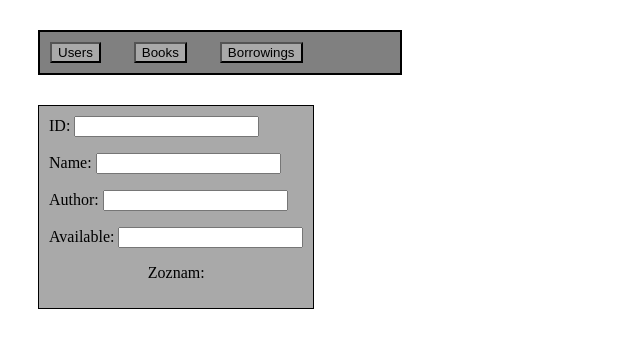
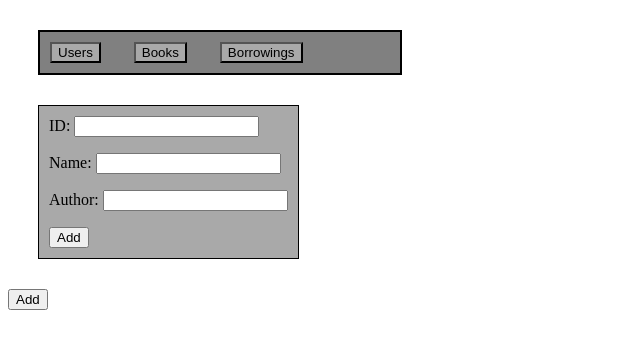
Before and after one commit to JakubUhrincat/Webovky2, an Angular app: page /books in a window 1280 px wide. Shown: the top 348 px of the page, without its empty margins (0-640 px from the left). Built offline with nearby package versions, Linux system fonts and the light colour scheme.

Commit message:
Úprava zoznamu

```diff
--- a/src/app/books-formular/books-formular.component.html
+++ b/src/app/books-formular/books-formular.component.html
@@ -2,7 +2,10 @@
     ID: <input [(ngModel)]="book.bookId"><p></p>
     Name: <input [(ngModel)]="book.bookName"><p></p>
     Author: <input [(ngModel)]="book.author"><p></p>
-    Available: <input [(ngModel)]="book.available"><p></p>
-    <p class="list">Zoznam:</p>
+  <button (click)="pridaj()">Add</button>
+  <div *ngFor="let b of books">
+    Id: <b>{{b.bookId}}</b>&nbsp;&nbsp;Name: <b>{{b.bookName}}</b>&nbsp;&nbsp;Author: <b>{{b.author}}</b>
+  </div>
 
-  </div>
+
+</div>
--- a/src/app/books-formular/books-formular.component.ts
+++ b/src/app/books-formular/books-formular.component.ts
@@ -8,8 +8,12 @@ import {Book} from "../models/book.model";
 })
 export class BooksFormularComponent implements OnInit{
 
-  book: Book = { bookId: '', bookName: '', author: '',available:'' }
+  book: Book = { bookId: '', bookName: '', author: ''}
+  books: Book[]=[];
 
+  public pridaj(){
+    this.books.push({bookId: this.book.bookId, bookName: this.book.bookName, author: this.book.author});
+  }
 
   constructor() { }
 
--- a/src/app/books-zoznam/books-zoznam.component.html
+++ b/src/app/books-zoznam/books-zoznam.component.html
@@ -1,4 +1,6 @@
-
+<div class="block">
+  <button (click)="pridaj()">Add</button>
 <div *ngFor="let b of books">
-  Id: <b>{{b.bookId}}</b>&nbsp;&nbsp;Name: <b>{{b.bookName}}</b>&nbsp;&nbsp;Author: <b>{{b.author}}</b>&nbsp;&nbsp;Available: <b>{{b.available}}</b>
+  Id: <b>{{b.bookId}}</b>&nbsp;&nbsp;Name: <b>{{b.bookName}}</b>&nbsp;&nbsp;Author: <b>{{b.author}}</b>
 </div>
+</div>
--- a/src/app/books-zoznam/books-zoznam.component.ts
+++ b/src/app/books-zoznam/books-zoznam.component.ts
@@ -6,8 +6,15 @@ import {Book} from "../models/book.model";
   templateUrl: './books-zoznam.component.html',
   styleUrls: ['./books-zoznam.component.css']
 })
-export class BooksZoznamComponent {
-
+export class BooksZoznamComponent implements OnInit{
+  book: Book = { bookId: '', bookName: '', author: ''}
   books: Book[] = [];
 
+  public pridaj(){
+    this.books.push({bookId: this.book.bookId, bookName: this.book.bookName, author: this.book.author});
+  }
+
+  ngOnInit(): void {
+  }
+
 }
--- a/src/app/borrowings-formular/borrowings-formular.component.html
+++ b/src/app/borrowings-formular/borrowings-formular.component.html
@@ -2,5 +2,9 @@
     ID :<input [(ngModel)]="borrowing.borrowingId"><p></p>
     Book :<input [(ngModel)]="borrowing.borrowingBook"><p></p>
     User : <input [(ngModel)]="borrowing.borrowingUser"><p></p>
-    <p class="list">Zoznam:</p>
+  <button (click)="pridaj()">Add</button>
+  <div *ngFor="let bw of borrowings">
+    Id: <b>{{bw.borrowingId}}</b>&nbsp;&nbsp;Book: <b>{{bw.borrowingBook}}</b>&nbsp;&nbsp;User: <b>{{bw.borrowingUser}}</b>
+  </div>
+
 </div>
--- a/src/app/borrowings-formular/borrowings-formular.component.ts
+++ b/src/app/borrowings-formular/borrowings-formular.component.ts
@@ -8,6 +8,11 @@ import {Borrowings} from "../models/borrowings.model";
 })
 export class BorrowingsFormularComponent implements OnInit {
   borrowing: Borrowings = { borrowingId: '', borrowingBook: '', borrowingUser: ''}
+  borrowings: Borrowings[]= [];
+
+  public pridaj():void{
+    this.borrowings.push({borrowingId: this.borrowing.borrowingId,borrowingBook: this.borrowing.borrowingBook, borrowingUser: this.borrowing.borrowingUser})
+  }
 
   constructor() { }
 
--- a/src/app/borrowings-zoznam/borrowings-zoznam.component.html
+++ b/src/app/borrowings-zoznam/borrowings-zoznam.component.html
@@ -1,3 +1,6 @@
+<div class="block">
+  <button (click)="pridaj()">Add</button>
 <div *ngFor="let bw of borrowings">
   Id: <b>{{bw.borrowingId}}</b>&nbsp;&nbsp;Name: <b>{{bw.borrowingBook}}</b>&nbsp;&nbsp;Author: <b>{{bw.borrowingUser}}</b>
 </div>
+</div>
--- a/src/app/borrowings-zoznam/borrowings-zoznam.component.ts
+++ b/src/app/borrowings-zoznam/borrowings-zoznam.component.ts
@@ -7,7 +7,12 @@ import {Borrowings} from "../models/borrowings.model";
   styleUrls: ['./borrowings-zoznam.component.css']
 })
 export class BorrowingsZoznamComponent implements OnInit {
+  borrowing: Borrowings = {borrowingId: '',borrowingBook:'',borrowingUser:''}
   borrowings: Borrowings[] = []
+
+  public pridaj():void{
+    this.borrowings.push({borrowingId: this.borrowing.borrowingId,borrowingBook:this.borrowing.borrowingBook,borrowingUser:this.borrowing.borrowingUser})
+  }
 
   constructor() { }
 
--- a/src/app/models/book.model.ts
+++ b/src/app/models/book.model.ts
@@ -2,14 +2,12 @@ export class Book{
   bookId:string;
   bookName:string;
   author:string;
-  available:string;
 
-//  book={bookId:"",bookName:"",author:"",available:""}
+//  book={bookId:"",bookName:"",author:""}
 
   constructor(book: Book) {
     this.bookId = book.bookId;
     this.bookName = book.bookName;
     this.author = book.author;
-    this.available = book.available;
   }
 }
--- a/src/app/users-formular/users-formular.component.ts
+++ b/src/app/users-formular/users-formular.component.ts
@@ -1,5 +1,6 @@
 import { Component, OnInit } from '@angular/core';
 import {User} from "../models/user.model";
+
 
 @Component({
   selector: 'app-users-formular',
@@ -14,7 +15,7 @@ export class UsersFormularComponent implements OnInit {
     this.users.push({userId: this.user.userId, userName: this.user.userName, contact: this.user.contact});
   }
 
-  constructor() { }
+
 
   ngOnInit(): void {
   }
--- a/src/app/users-zoznam/users-zoznam.component.html
+++ b/src/app/users-zoznam/users-zoznam.component.html
@@ -1,5 +1,5 @@
 <div class="block">
-<button (click)="pridaj()">Add</button>
+  <button (click)="pridaj()">Add</button>
 <div *ngFor="let u of users">
   Id: <b>{{u.userId}}</b>&nbsp;&nbsp;Name: <b>{{u.userName}}</b>&nbsp;&nbsp;Contact: <b>{{u.contact}}</b>
 </div>
--- a/src/app/users-zoznam/users-zoznam.component.ts
+++ b/src/app/users-zoznam/users-zoznam.component.ts
@@ -7,12 +7,13 @@ import {User} from "../models/user.model";
   styleUrls: ['./users-zoznam.component.css']
 })
 export class UsersZoznamComponent implements OnInit {
-  user: User = {userId: '', userName:'',contact:''};
+
+  user: User={userId: "", userName: "", contact: ""};
   users:User[] =[];
 
-public pridaj(){
-  this.users.push({userId: this.user.userId, userName: this.user.userName, contact: this.user.contact});
-}
+  public pridaj():void{
+    this.users.push({userId: this.user.userId,userName:this.user.userName,contact:this.user.contact})
+  }
 
   ngOnInit(): void {
   }
```
